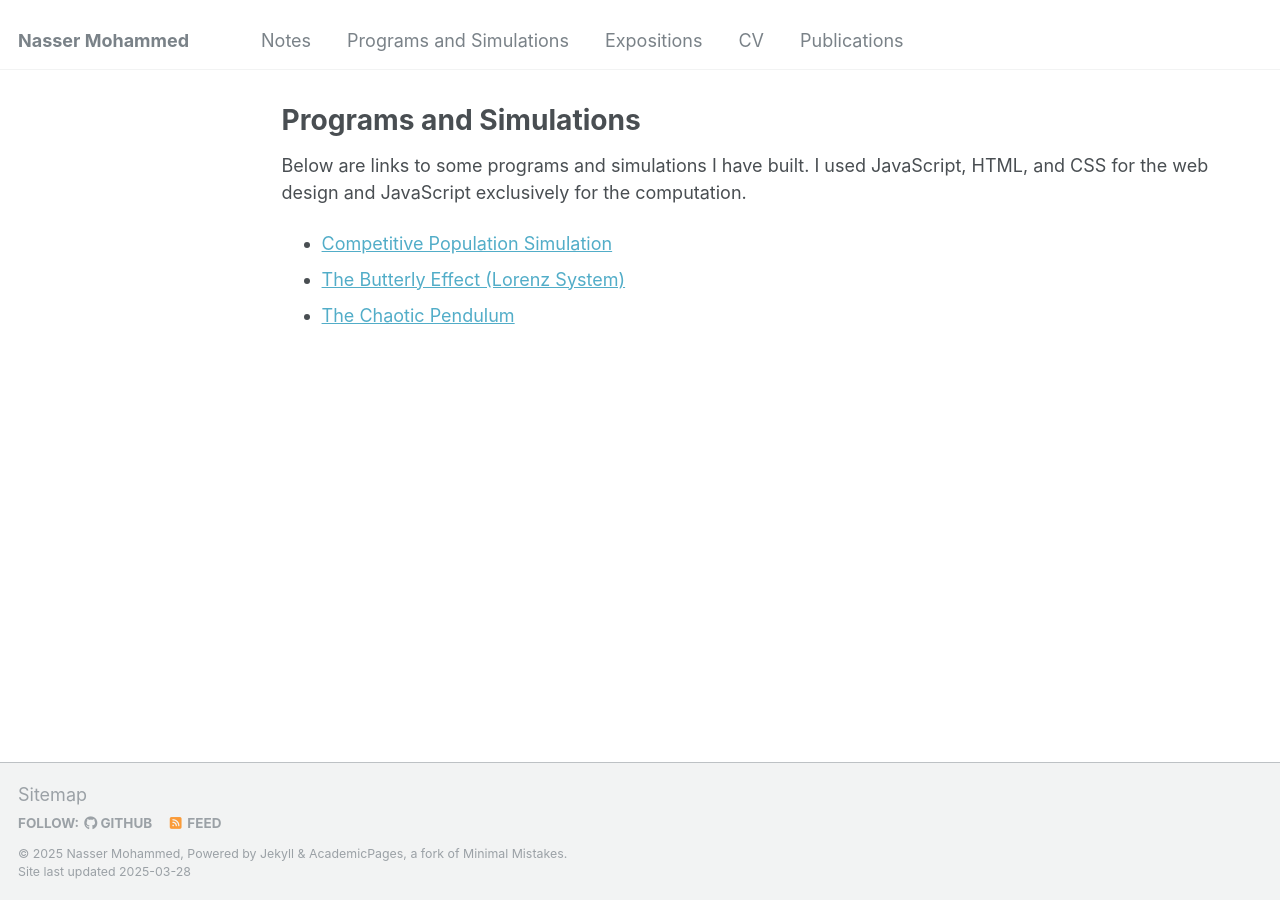
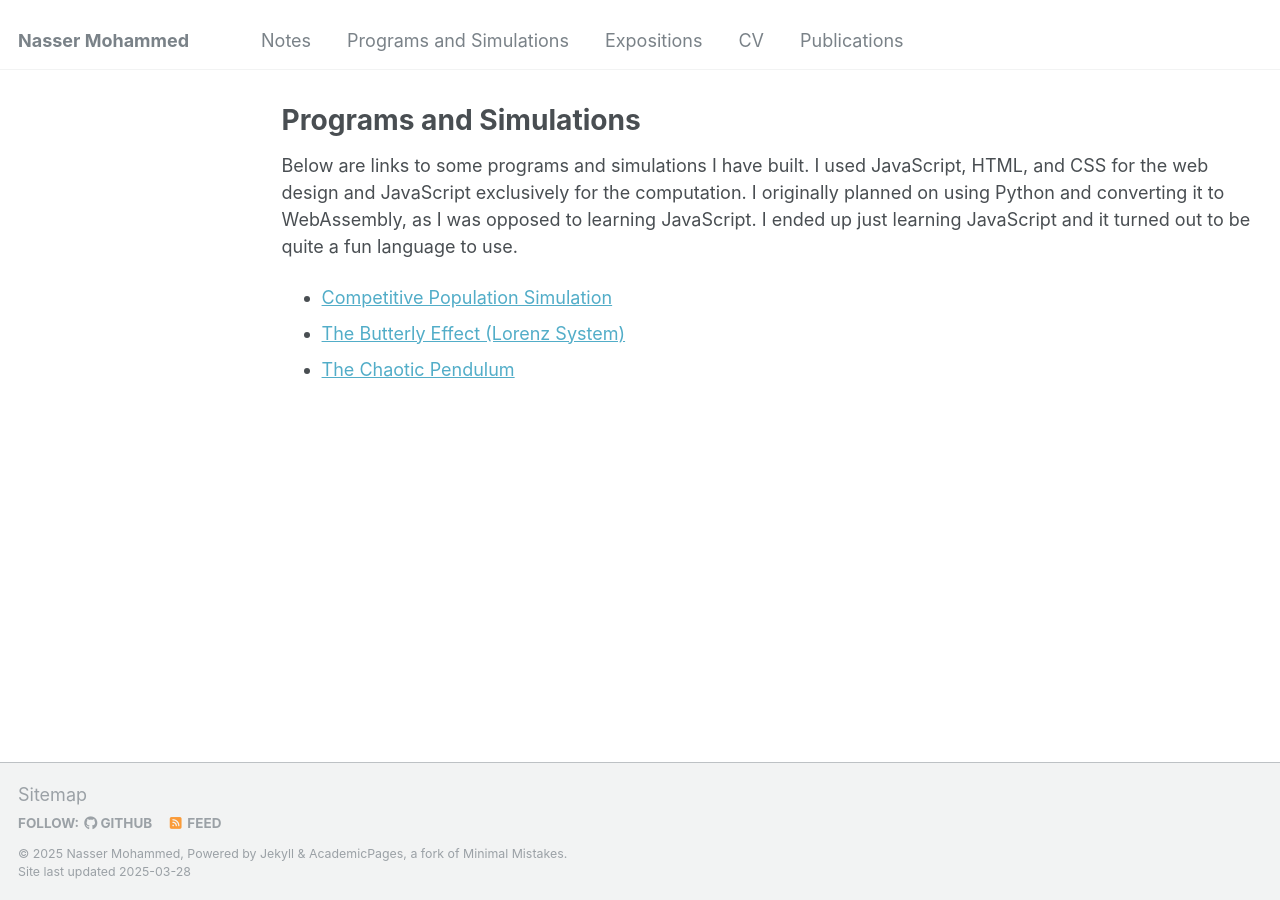
Before and after one commit to Nasser-Mohammed/Nasser-Mohammed.github.io, a Jekyll site: the page built from _pages/programs-simulations.md, in a window 1280 px wide. Built offline with Jekyll 4.4.1, drawn with Linux system fonts in a browser that asks for light colours.

Commit message:
Update programs-simulations.md

```diff
--- a/_pages/programs-simulations.md
+++ b/_pages/programs-simulations.md
@@ -4,7 +4,7 @@ title: "Programs and Simulations"
 permalink: /programs-simulations/
 author_profile: false
 ---
-Below are links to some programs and simulations I have built. I used JavaScript, HTML, and CSS for the web design and JavaScript exclusively for the computation.
+Below are links to some programs and simulations I have built. I used JavaScript, HTML, and CSS for the web design and JavaScript exclusively for the computation. I originally planned on using Python and converting it to WebAssembly, as I was opposed to learning JavaScript. I ended up just learning JavaScript and it turned out to be quite a fun language to use.
 - [Competitive Population Simulation](/programs-simulations/Population-Model/index.html)
 - [The Butterly Effect (Lorenz System)](/programs-simulations/Butterly-Effect/index.html)
 - [The Chaotic Pendulum](/programs-simulations/Chaotic-Pendulum/index.html)
```
